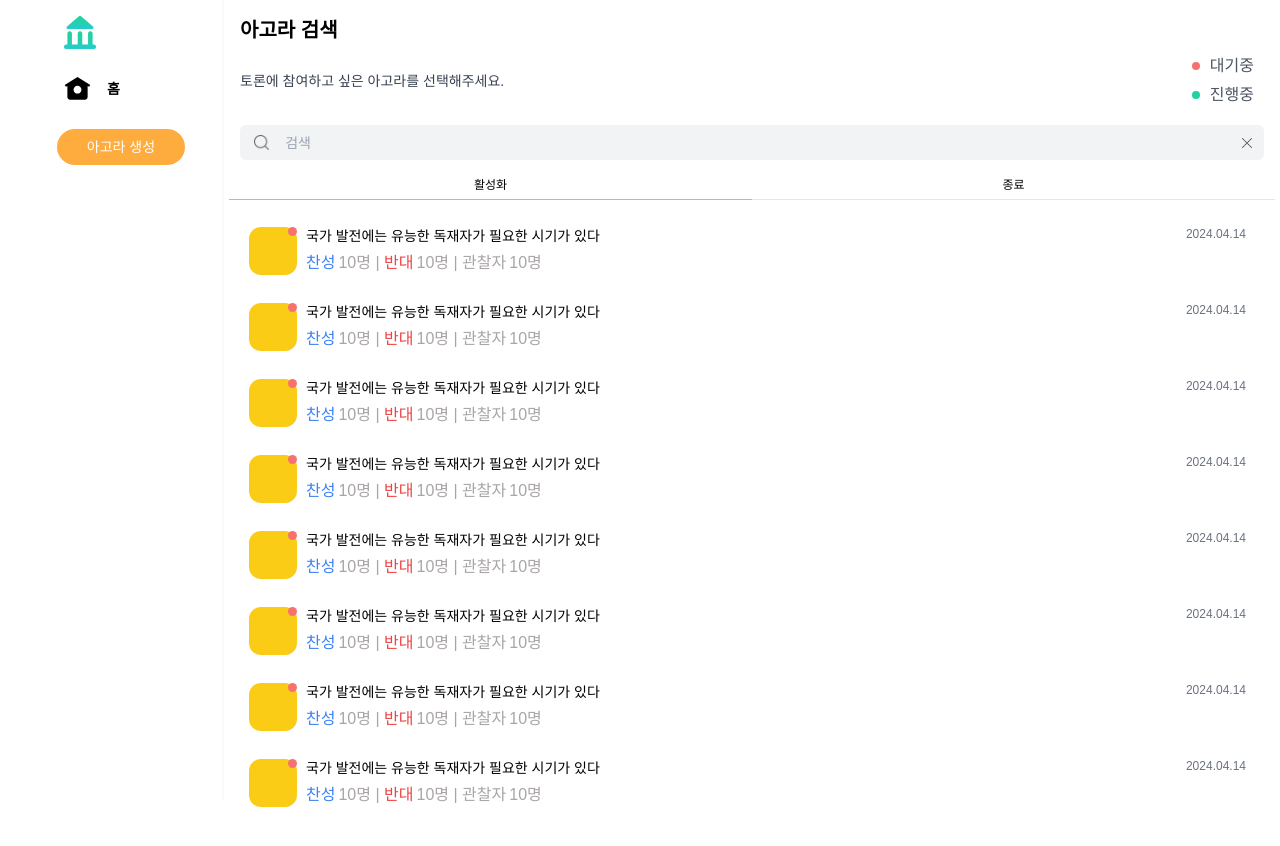
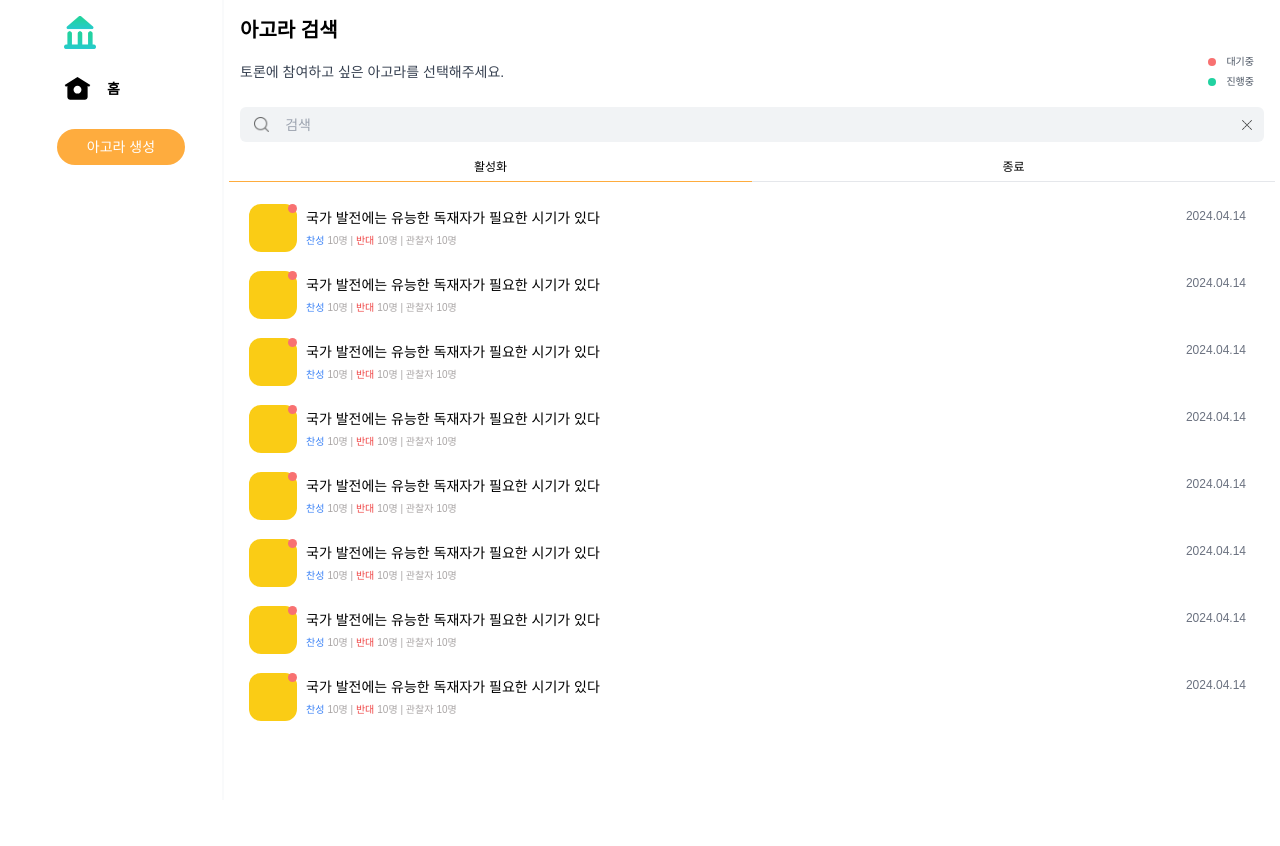
Before and after one commit to Attica-org/athens-client, a Next.js app: page / in a window 1280 px wide. Shown: the top 846 px of the page. After the commit the page ends 815 px from the top, so only its background shows below. Built offline with nearby package versions, Linux system fonts and the light colour scheme.

Commit message:
chore: text-xxs 추가

```diff
--- a/tailwind.config.ts
+++ b/tailwind.config.ts
@@ -76,6 +76,13 @@ const config: Config = {
         },
       });
     },
+    ({ addUtilities }: any) => {
+      addUtilities({
+        ".text-xxs": {
+          fontSize: "0.625rem",
+        },
+      });
+    },
   ],
 };
 export default config;
```
